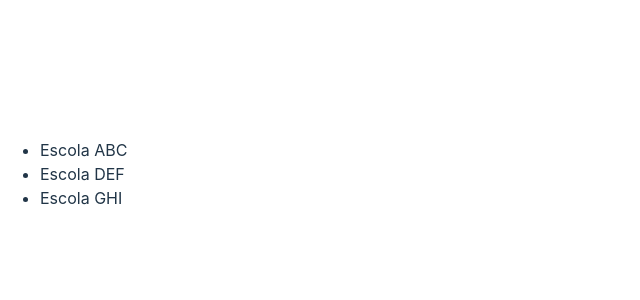
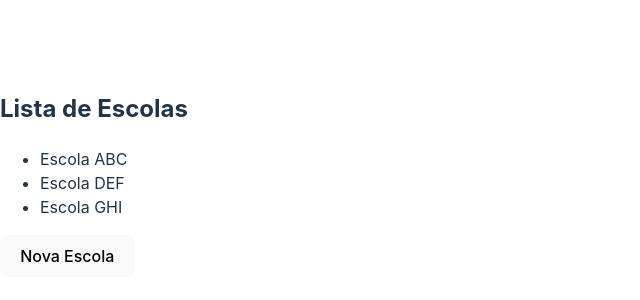
Before and after one commit to FuturoDEV-Pantanal/modulo3-semanas05e06-React, a React (Vite) app: page / in a window 1280 px wide. Shown: the part 226-526 px from the top of the page, without its empty margins (0-640 px from the left). Built offline with nearby package versions, Linux system fonts and the light colour scheme; data requests are answered from the project's data file.

Commit message:
cria componentes ListaDeEscolas e CadastroDeEscola e a lógica de aparecer um ou outro

```diff
--- /dev/null
+++ b/src/components/CadastroDeEscola/CadastroDeEscola.jsx
@@ -0,0 +1,17 @@
+import React from "react";
+
+export default function CadastroDeEscola({ setApareceLista }) {
+  return (
+    <div>
+      <h2>Nova Escola</h2>
+      <form></form>
+      <button
+        onClick={() => {
+          setApareceLista(true);
+        }}
+      >
+        Salvar
+      </button>
+    </div>
+  );
+}
--- /dev/null
+++ b/src/components/ListaDeEscolas/ListaDeEscolas.jsx
@@ -0,0 +1,29 @@
+import { useState, useEffect } from "react";
+
+export default function ListaDeEscolas({ setApareceLista }) {
+  const [escolas, setEscolas] = useState([]);
+
+  useEffect(() => {
+    fetch("http://localhost:3003/escolas")
+      .then((res) => res.json())
+      .then((res) => setEscolas(res));
+  }, []);
+
+  return (
+    <div>
+      <h2>Lista de Escolas</h2>
+      <ul>
+        {escolas.map((escola) => (
+          <li key={escola.id}>{escola.nome}</li>
+        ))}
+      </ul>
+      <button
+        onClick={() => {
+          setApareceLista(false);
+        }}
+      >
+        Nova Escola
+      </button>
+    </div>
+  );
+}
--- a/src/pages/escolas/Escolas.jsx
+++ b/src/pages/escolas/Escolas.jsx
@@ -1,21 +1,19 @@
-import { useState, useEffect } from "react";
+import { useState } from "react";
+import ListaDeEscolas from "../../components/ListaDeEscolas/ListaDeEscolas";
+import CadastroDeEscola from "../../components/CadastroDeEscola/CadastroDeEscola";
 
 function Escolas() {
-  const [escolas, setEscolas] = useState([]);
-
-  useEffect(() => {
-    fetch("http://localhost:3003/escolas")
-      .then((res) => res.json())
-      .then((res) => setEscolas(res));
-  }, [])
+  const [apareceLista, setApareceLista] = useState(true);
 
   return (
     <>
-      <ul>
-        {escolas.map((escola) => (
-          <li key={escola.id}>{escola.nome}</li>
-        ))}
-      </ul>
+      {apareceLista === true && (
+        <ListaDeEscolas setApareceLista={setApareceLista} />
+      )}
+
+      {apareceLista === false && (
+        <CadastroDeEscola setApareceLista={setApareceLista} />
+      )}
     </>
   );
 }
```
